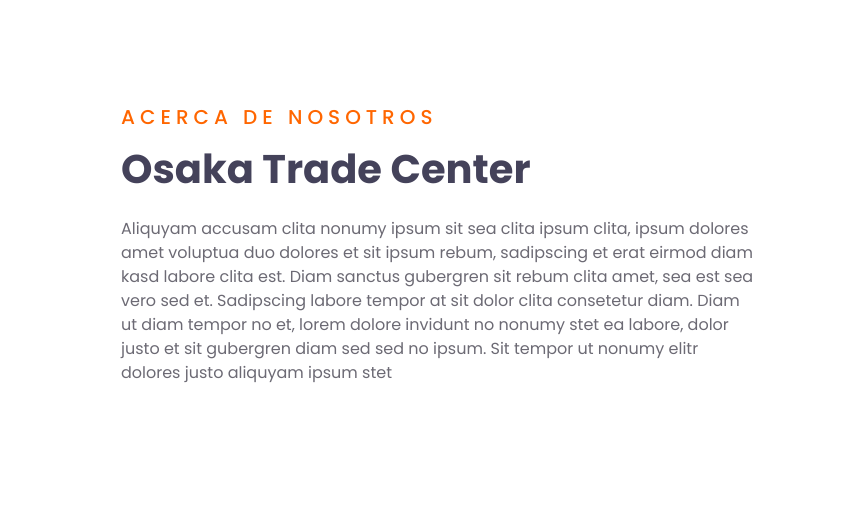
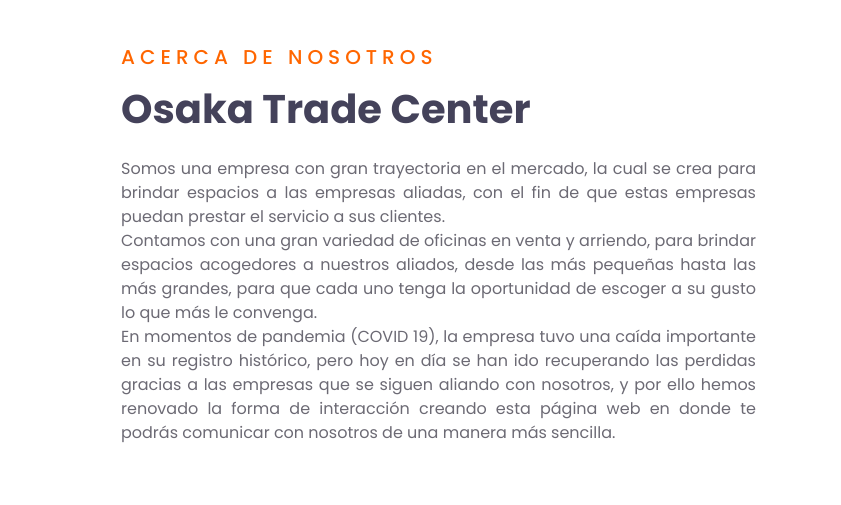
Before and after one commit to SlaffyM/hosting, a plain HTML site: page index.html in a window 1280 px wide. Shown: the part 1145-1650 px from the top of the page, 439-1280 px from the left. Drawn offline with nearby package versions, Linux system fonts and the light colour scheme.

Commit message:
Update index.html

```diff
--- a/index.html
+++ b/index.html
@@ -249,15 +249,22 @@
               </h5>
               <h1>Osaka Trade Center</h1>
             </div>
-            <p>
-              Aliquyam accusam clita nonumy ipsum sit sea clita ipsum clita,
-              ipsum dolores amet voluptua duo dolores et sit ipsum rebum,
-              sadipscing et erat eirmod diam kasd labore clita est. Diam sanctus
-              gubergren sit rebum clita amet, sea est sea vero sed et.
-              Sadipscing labore tempor at sit dolor clita consetetur diam. Diam
-              ut diam tempor no et, lorem dolore invidunt no nonumy stet ea
-              labore, dolor justo et sit gubergren diam sed sed no ipsum. Sit
-              tempor ut nonumy elitr dolores justo aliquyam ipsum stet
+            <p class="text-justify">
+              Somos una empresa con gran trayectoria en el mercado, la cual se
+              crea para brindar espacios a las empresas aliadas, con el fin de
+              que estas empresas puedan prestar el servicio a sus clientes.
+              <br />
+              Contamos con una gran variedad de oficinas en venta y arriendo,
+              para brindar espacios acogedores a nuestros aliados, desde las más
+              pequeñas hasta las más grandes, para que cada uno tenga la
+              oportunidad de escoger a su gusto lo que más le convenga.
+              <br />
+              En momentos de pandemia (COVID 19), la empresa tuvo una caída
+              importante en su registro histórico, pero hoy en día se han ido
+              recuperando las perdidas gracias a las empresas que se siguen
+              aliando con nosotros, y por ello hemos renovado la forma de
+              interacción creando esta página web en donde te podrás comunicar
+              con nosotros de una manera más sencilla.
             </p>
           </div>
         </div>
```
